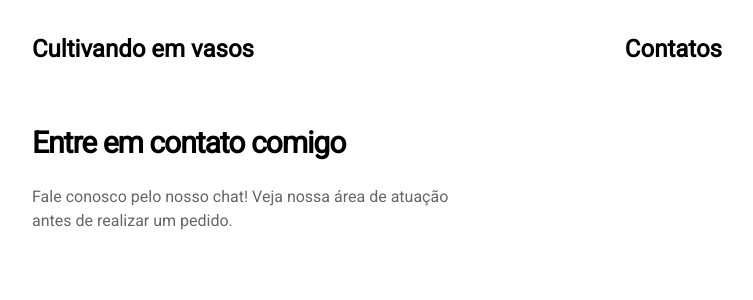
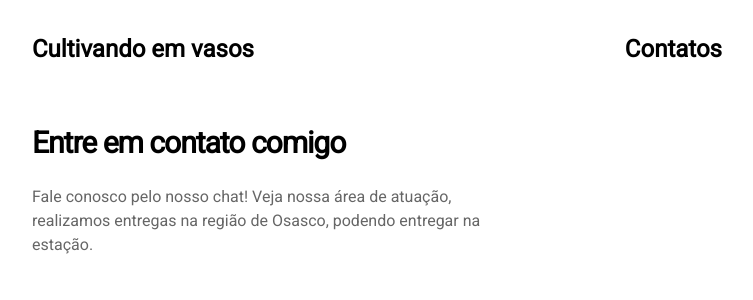
Before and after one commit to cultivandoemvasos/cultivandoemvasos.github.io, a Jekyll site: the page built from pages/contact.html, in a window 1280 px wide. Shown: the top 300 px of the page, without its empty margins (263-1016 px from the left). Built offline with Jekyll 4.4.1, drawn with Linux system fonts in a browser that asks for light colours; nearby versions of some CDN libraries.

Commit message:
Insere localização na página de contatos

```diff
--- a/_data/settings.yml
+++ b/_data/settings.yml
@@ -40,7 +40,7 @@ disqus:
 contact: >
   # Entre em contato comigo
 
-  Fale conosco pelo nosso chat! Veja nossa área de atuação antes de realizar um pedido.
+  Fale conosco pelo nosso chat! Veja nossa área de atuação, realizamos entregas na região de Osasco, podendo entregar na estação.
 
 #-------------------------------
 # Work Section
```
